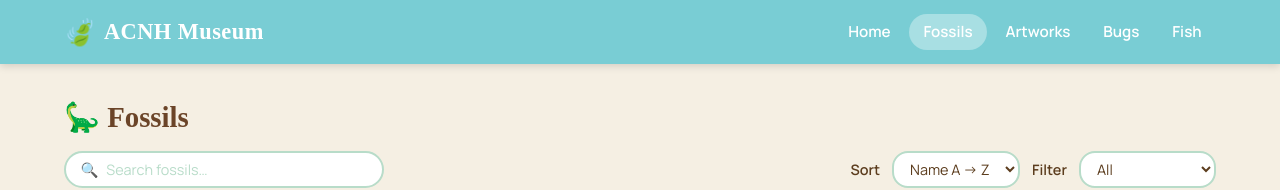
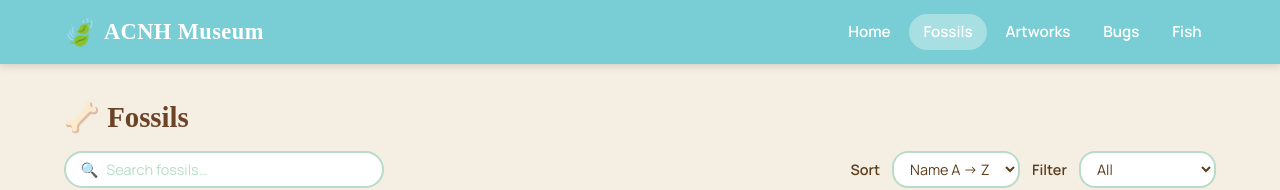
Before and after one commit to chanaelstar/Programmation_Web_S4, a Vue app: page /fossils in a window 1280 px wide. Shown: the top 190 px of the page. Built offline with nearby package versions, Linux system fonts and the light colour scheme; no server answers; a web font is replaced by a local one.

Commit message:
README :white_check_mark:

```diff
--- a/src/components/fossils/FossilGallery.vue
+++ b/src/components/fossils/FossilGallery.vue
@@ -76,7 +76,7 @@
 <template>
   <div>
     <div class="gallery-header">
-      <h2 class="gallery-title">🦕 Fossils</h2>
+      <h2 class="gallery-title">🦴 Fossils</h2>
       <GalleryControls
         sort-id="fossil-sort"
         filter-id="fossil-filter"
```
Also changed, not shown: src/components/NewsSlider.vue (deleted, +0 -14 lines), 1 other file (tests, documents, lock files or other folders).
